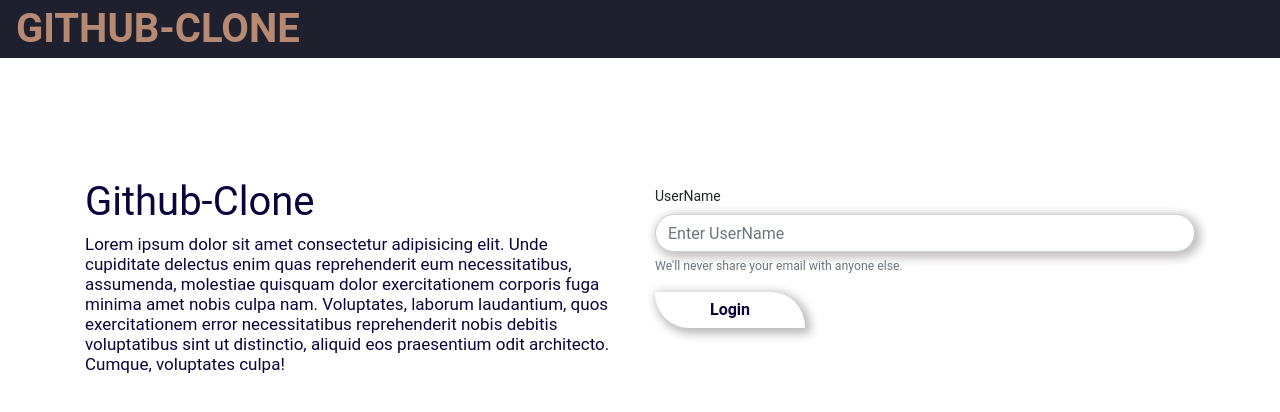
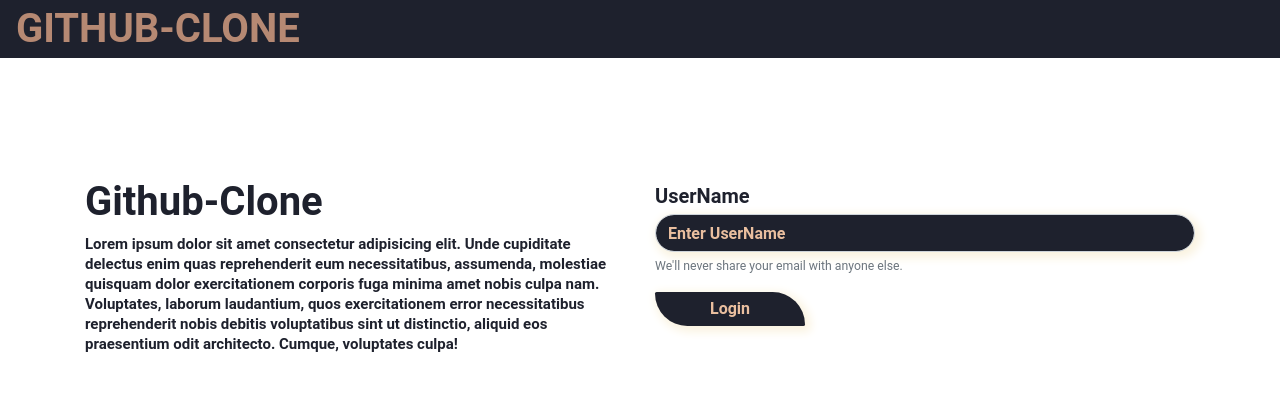
Before and after one commit to suranatarun/Github-Clone, an Angular app: page /Github-Login in a window 1280 px wide. Shown: the top 412 px of the page. Built offline with nearby package versions, Linux system fonts and the light colour scheme.

Commit message:
Here some changes in css file
Here change many things and like color and font and many other things

```diff
--- a/src/app/login-view/login-view.component.css
+++ b/src/app/login-view/login-view.component.css
@@ -3,26 +3,55 @@
 }
 h1{
     font-size:40px;
-    color:#0a043c;
+    font-weight:600;
+    color:#1e212d;
 }
 p {
-    color:#0a043c;
-    font-size:17px;
+    color:#1e212d;
+    font-size:15px;
+    font-weight:600;
 }
 #loginSection {
     display:flex;
     flex-direction:row;
 }
+label {
+    font-size:20px;
+    font-weight:600;
+    color:#1e212d;
+}
+small {
+    color:#1e212d;
+}
 .btn-primary {
-    box-shadow:3px 3px 10px 3px #bbbbbb;
-    background-color:transparent;
-    color:#0a043c;
+    box-shadow:3px 3px 10px 3px #faf3e0;
+    background-color:#1e212d;
+    color:#eabf9f;
     font-weight:700;
     width:150px;
+    padding:5px;
     border-radius:5px 100px 5px 100px;
     border:none;
 }
 input{
-    box-shadow:3px 3px 10px 3px rgb(196, 192, 192);
+    box-shadow:3px 3px 10px 3px #faf3e0;
     border-radius:50px 50px 50px 50px;
+    background-color:#1e212d;
+    color:#eabf9f;
+    font-weight:600;
 }
+input:focus{
+    background-color:#1e212d;
+    color:#eabf9f;
+}
+::-webkit-input-placeholder { /* Edge */
+    color: #eabf9f;
+  }
+
+  :-ms-input-placeholder { /* Internet Explorer */
+    color: #eabf9f;
+  }
+
+  ::placeholder {
+    color: #eabf9f;
+  }
```
